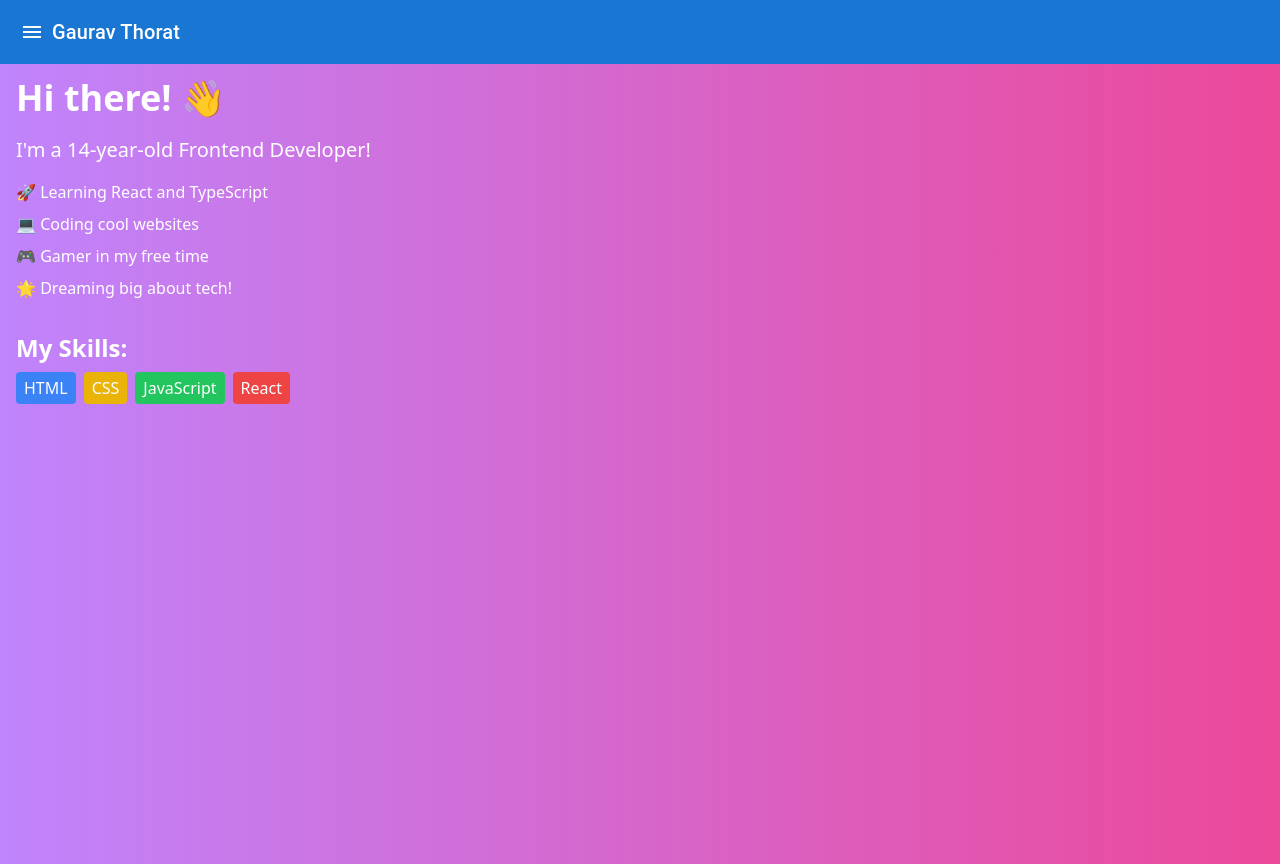
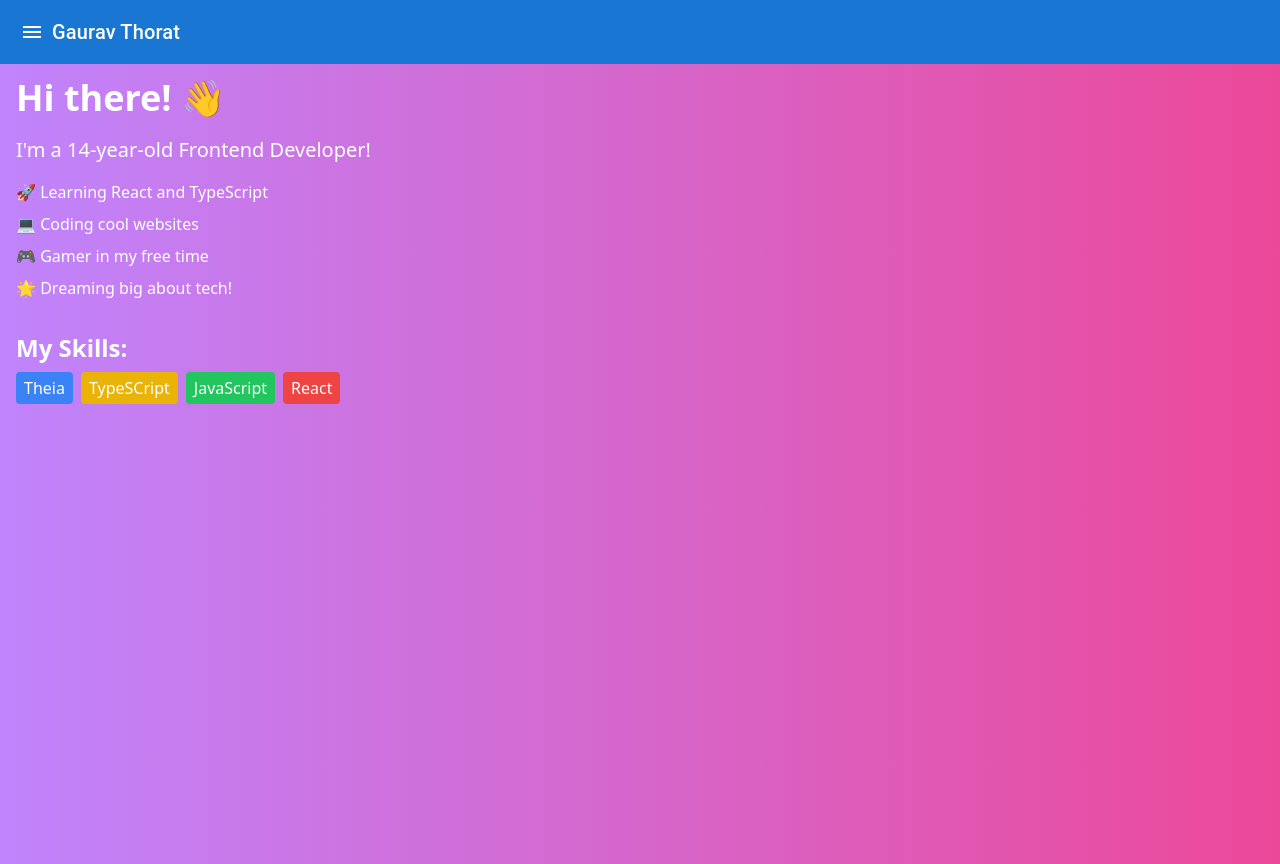
Before and after one commit to gauravthorath/Portfolio, a React (Vite) app: page /about in a window 1280 px wide. Built offline with nearby package versions, Linux system fonts and the light colour scheme.

Commit message:
"Updated skills list on About page"

```diff
--- a/src/pages/About.tsx
+++ b/src/pages/About.tsx
@@ -14,8 +14,8 @@ const About: React.FC = () => {
       <div className="mt-8">
         <h2 className="text-2xl font-semibold mb-2">My Skills:</h2>
         <div className="flex space-x-2">
-          <span className="bg-blue-500 px-2 py-1 rounded">HTML</span>
-          <span className="bg-yellow-500 px-2 py-1 rounded">CSS</span>
+          <span className="bg-blue-500 px-2 py-1 rounded">Theia</span>
+          <span className="bg-yellow-500 px-2 py-1 rounded">TypeSCript</span>
           <span className="bg-green-500 px-2 py-1 rounded">JavaScript</span>
           <span className="bg-red-500 px-2 py-1 rounded">React</span>
         </div>
```
